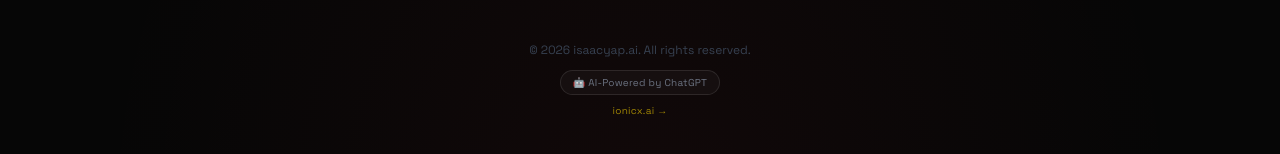
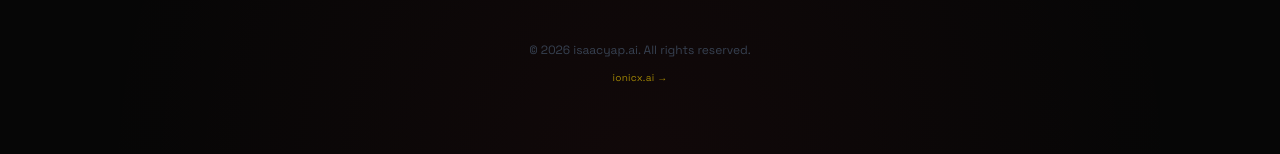
Before and after one commit to IsaacYap90/isaacyap.ai, a Next.js app: page / in a window 1280 px wide. Shown: the part 5581-5735 px from the top of the page. Built offline with nearby package versions, Linux system fonts and the light colour scheme.

Commit message:
feat: remove obsolete 'AI-Powered by ChatGPT' footer badge (no chat widget anymore)

```diff
--- a/app/locales/en.json
+++ b/app/locales/en.json
@@ -121,7 +121,6 @@
     "messageLabel": "Your Message",
     "messagePlaceholder": "I need an app for my business...",
     "sendBtn": "💬 Send via WhatsApp",
-    "copyright": "© 2026 isaacyap.ai. All rights reserved.",
-    "poweredBy": "🤖 AI-Powered by ChatGPT"
+    "copyright": "© 2026 isaacyap.ai. All rights reserved."
   }
 }
--- a/app/locales/zh.json
+++ b/app/locales/zh.json
@@ -121,7 +121,6 @@
     "messageLabel": "您的留言",
     "messagePlaceholder": "我需要一个业务应用...",
     "sendBtn": "💬 通过WhatsApp发送",
-    "copyright": "© 2026 isaacyap.ai. 版权所有。",
-    "poweredBy": "🤖 AI驱动 ChatGPT"
+    "copyright": "© 2026 isaacyap.ai. 版权所有。"
   }
 }
--- a/app/page.jsx
+++ b/app/page.jsx
@@ -571,8 +571,7 @@ const Contact = () => {
 
         <div className="pt-12 mt-12 border-t border-white/5 text-center">
           <p className="text-gray-700 text-xs">{t('contact.copyright')}</p>
-          <p className="inline-flex items-center gap-1.5 mt-3 px-3 py-1 bg-white/[0.03] border border-white/10 rounded-full text-gray-500 text-[10px] tracking-wide">{t('contact.poweredBy')}</p>
-          <a href="https://ionicx.ai" target="_blank" rel="noopener noreferrer" className="block mt-2 text-[10px] text-brand-gold/60 hover:text-brand-gold transition-colors tracking-wide">ionicx.ai →</a>
+          <a href="https://ionicx.ai" target="_blank" rel="noopener noreferrer" className="block mt-3 text-[10px] text-brand-gold/60 hover:text-brand-gold transition-colors tracking-wide">ionicx.ai →</a>
         </div>
       </motion.div>
     </section>
```
